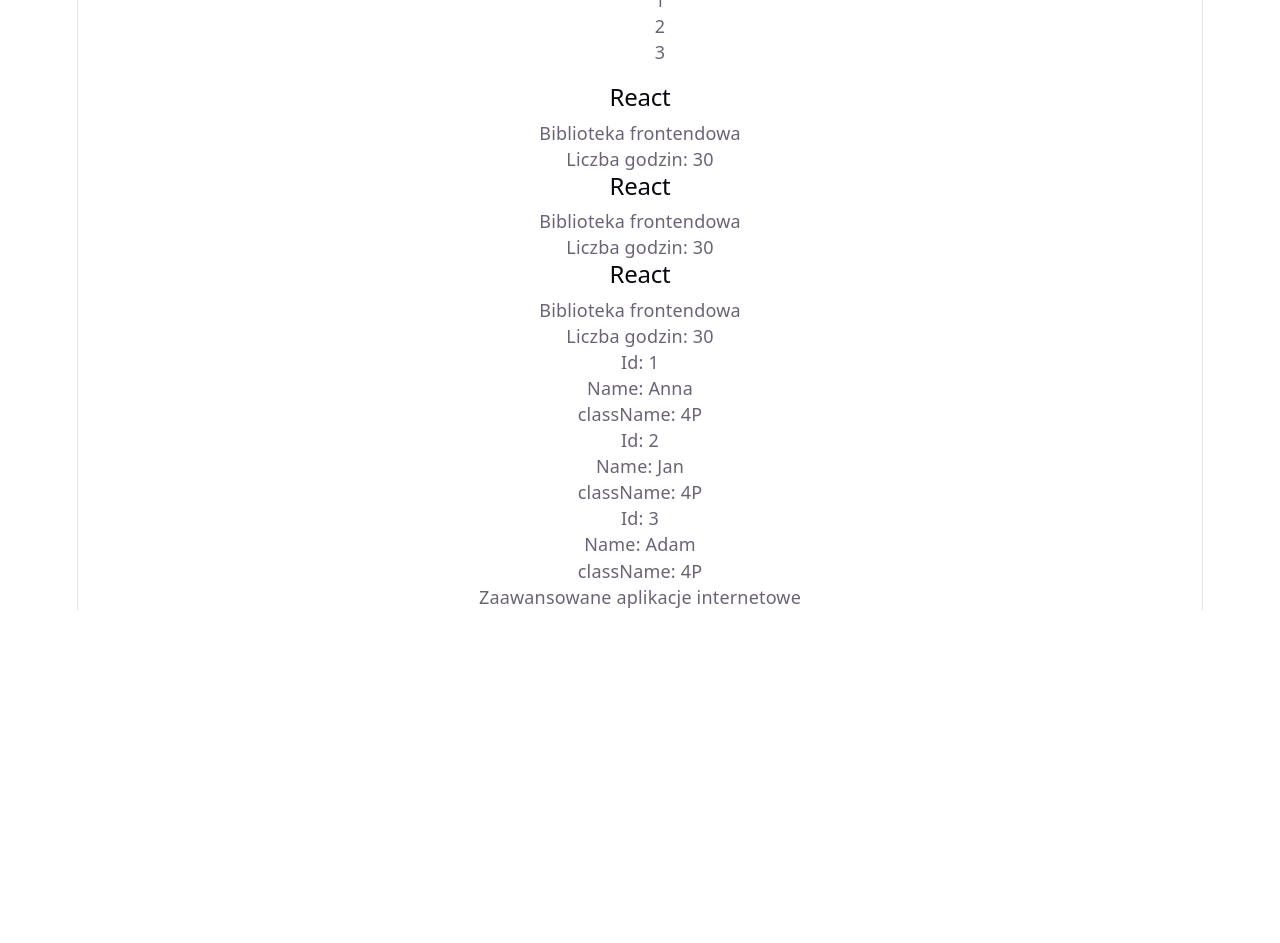
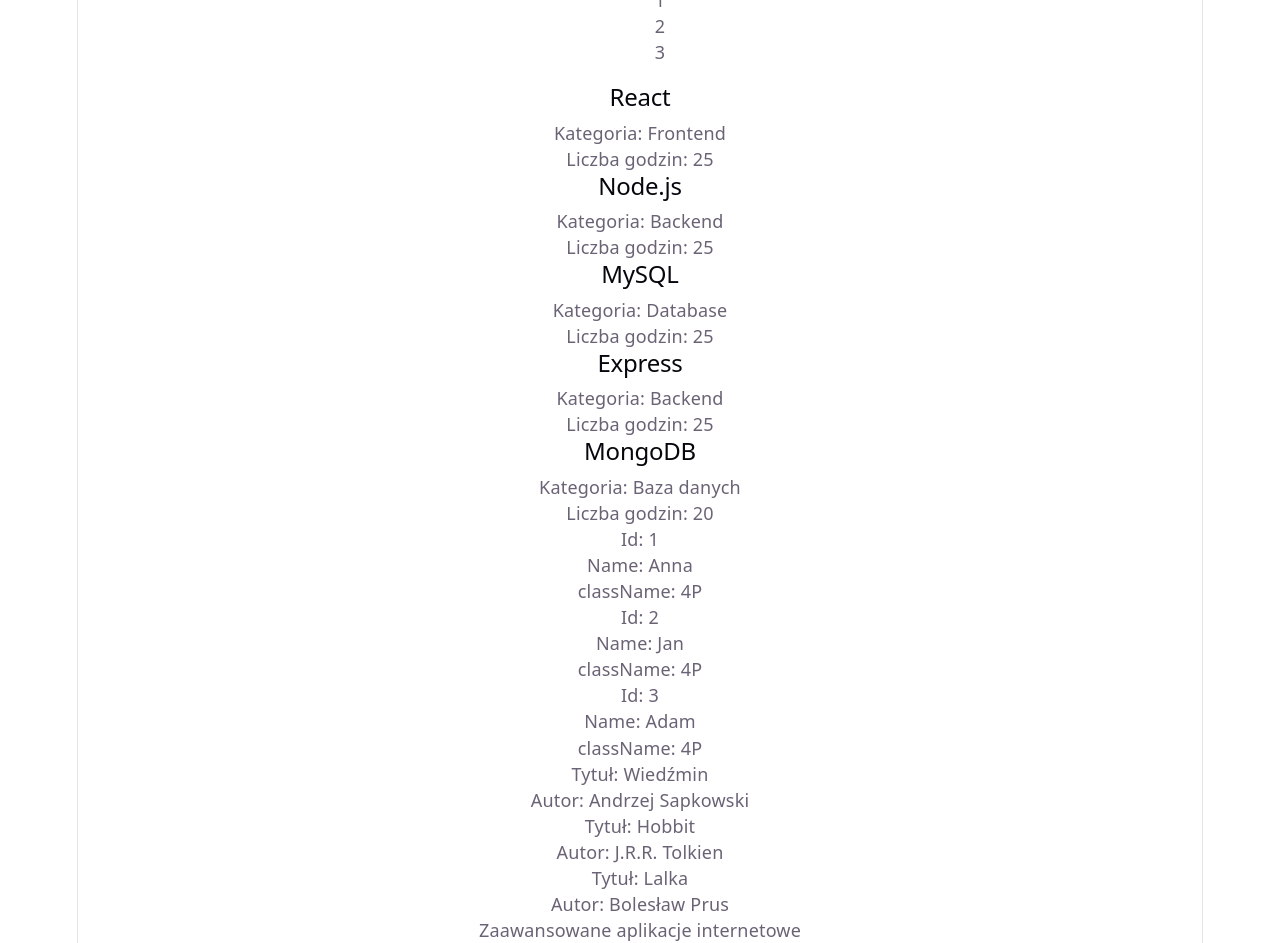
Before and after one commit to FilipBarnas67/FB_01_webtech, a React (Vite) app: page / in a window 1280 px wide. Shown: the part 920-1863 px from the top of the page. Before the commit the page ends 1530 px from the top, so only its background shows below. Built offline with nearby package versions, Linux system fonts and the light colour scheme.

Commit message:
sixseven i do pieca

```diff
--- a/src/App.jsx
+++ b/src/App.jsx
@@ -1,5 +1,5 @@
 import Header from "./components/Header.jsx";
-import Technology from "./components/technology.jsx";
+import Technology from "./components/TechnologyDestructuring.jsx";
 import Footer from "./components/footer.jsx";
 import Student from "./components/Student.jsx";
 import InfoBox from "./components/InfoBox.jsx";
@@ -7,11 +7,52 @@
 import CourseCard from "./components/CourseCard.jsx";
 import Technologies from "./components/Zadaniecztery.jsx";
 import Student_dwa from "./components/Student_dwa.jsx";
+import Book from "./components/Book.jsx";
+import TechnologyDestructuring from "./components/TechnologyDestructuring.jsx";
+
+const technologies = [
+  {
+    id: 1,
+    name: "React",
+    category: "Frontend",
+    hours: 25
+  },
+  {
+    id: 2,
+    name: "Node.js",
+    category: "Backend",
+    hours: 25
+  },
+  {
+    id: 3,
+    name: "MySQL",
+    category: "Database",
+    hours: 25
+  },
+  {
+    id: 4,
+    name: "Express",
+    category: "Backend",
+    hours: 25
+  },
+  {
+    id: 5,
+    name: "MongoDB",
+    category: "Baza danych",
+    hours: 20
+  }
+];
 
 const students = [
   { id: 1, name: "Anna", className: "4P" },
   { id: 2, name: "Jan", className: "4P" },
   { id: 3, name: "Adam", className: "4P" }
+];
+
+const books = [
+  { id: 1, title: "Wiedźmin", author: "Andrzej Sapkowski" },
+  { id: 2, title: "Hobbit", author: "J.R.R. Tolkien" },
+  { id: 3, title: "Lalka", author: "Bolesław Prus" }
 ];
 
 function App() {
@@ -31,20 +72,38 @@
 
         <InfoBox />
 
-        <Technology />
-
-        <Technology />
-
-        <Technology />
+        {
+          technologies.map((technologia) => {
+            return(
+              <TechnologyDestructuring
+              key={technologia.id}
+              name={technologia.name}
+              category={technologia.category}
+              hours={technologia.hours}
+              />
+            )
+          })
+        }
 
         {
           students.map((student) => (
             <Student_dwa
-            id={student["id"]}
-            name={student["name"]}
-            className={student["className"]}
+              id={student["id"]}
+              name={student["name"]}
+              className={student["className"]}
             />
           ))
+        }
+
+        {
+          books.map((ksiazka) => {
+            return (
+              <Book
+                title={ksiazka.title}
+                author={ksiazka.author}
+              />
+            )
+          })
         }
 
       </main>
--- /dev/null
+++ b/src/components/Book.jsx
@@ -0,0 +1,9 @@
+export default function Book(prop)
+{
+    return(
+        <div>
+            <p>Tytuł: {prop.title}</p>
+            <p>Autor: {prop.author}</p>
+        </div>
+    )
+}
--- a/src/components/Technology.jsx
+++ /dev/null
@@ -1,11 +0,0 @@
-function Technology() {
-  return (
-    <section>
-      <h2>React</h2>
-      <p>Biblioteka frontendowa</p>
-      <p>Liczba godzin: 30</p>
-    </section>
-  );
-}
-
-export default Technology;
--- /dev/null
+++ b/src/components/TechnologyDestructuring.jsx
@@ -0,0 +1,9 @@
+export default function TechnologyDestructuring({ name, category, hours }) {
+  return (
+    <section>
+      <h2>{name}</h2>
+      <p>Kategoria: {category}</p>
+      <p>Liczba godzin: {hours}</p>
+    </section>
+  );
+}
```
